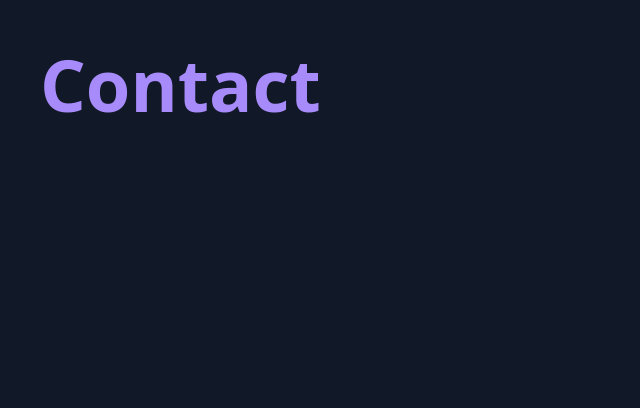
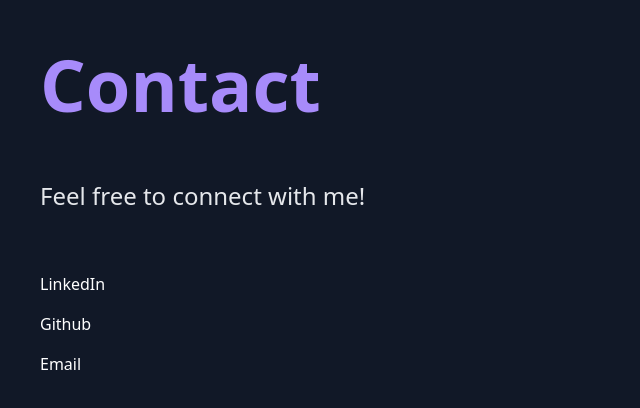
Before and after one commit to qozfa-dev/website, a React (Vite) app in the folder my-project/: page / in a window 1280 px wide. Shown: the part 2512-2920 px from the top of the page, without its empty margins (0-640 px from the left). Built offline with nearby package versions, Linux system fonts and the light colour scheme.

Commit message:
Made basic skeleton of Contact page

```diff
--- a/my-project/src/pages/Contact.jsx
+++ b/my-project/src/pages/Contact.jsx
@@ -5,6 +5,12 @@ const Contact = () => {
     <section id="Contact" className="h-screen">
     <div className="px-10 py-5">
         <h2 className="text-[#A78BFA] text-4xl sm:text-5xl md:text-6xl lg:text-7xl font-sans font-bold mt-5 pt-15">Contact</h2>
+        <p className="text-[#E5E7EB] pt-15 text-2xl">Feel free to connect with me!</p>
+        <div className=" space-y-4 mt-15">
+            <li className="text-white list-none"><a href="https://www.linkedin.com/in/qozfa-h/" target="_blank" rel="noopener noreferrer">LinkedIn</a></li>
+            <li className="text-white list-none"><a href="https://github.com/qozfa-dev" target="_blank" rel="noopener noreferrer">Github</a></li>
+            <li className="text-white list-none"><a href="https://www.linkedin.com/in/qozfa-h/" target="_blank" rel="noopener noreferrer">Email</a></li>
+        </div>
     </div>
     </section>
   )
```
